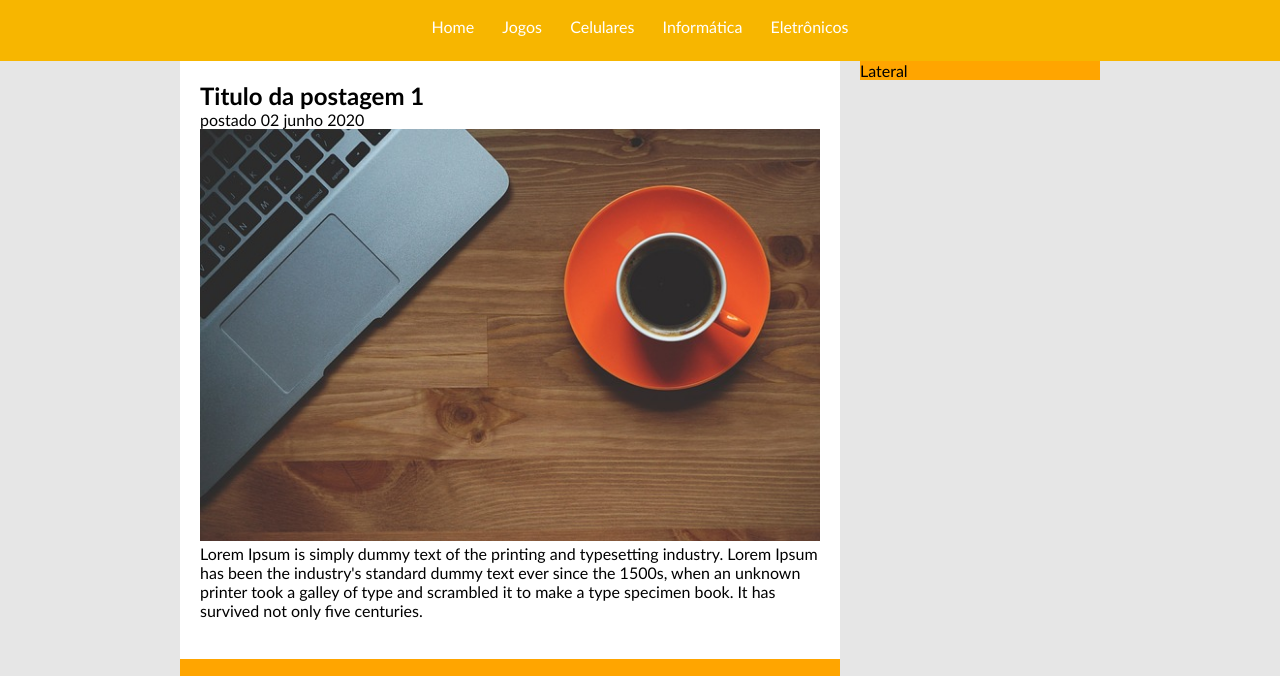
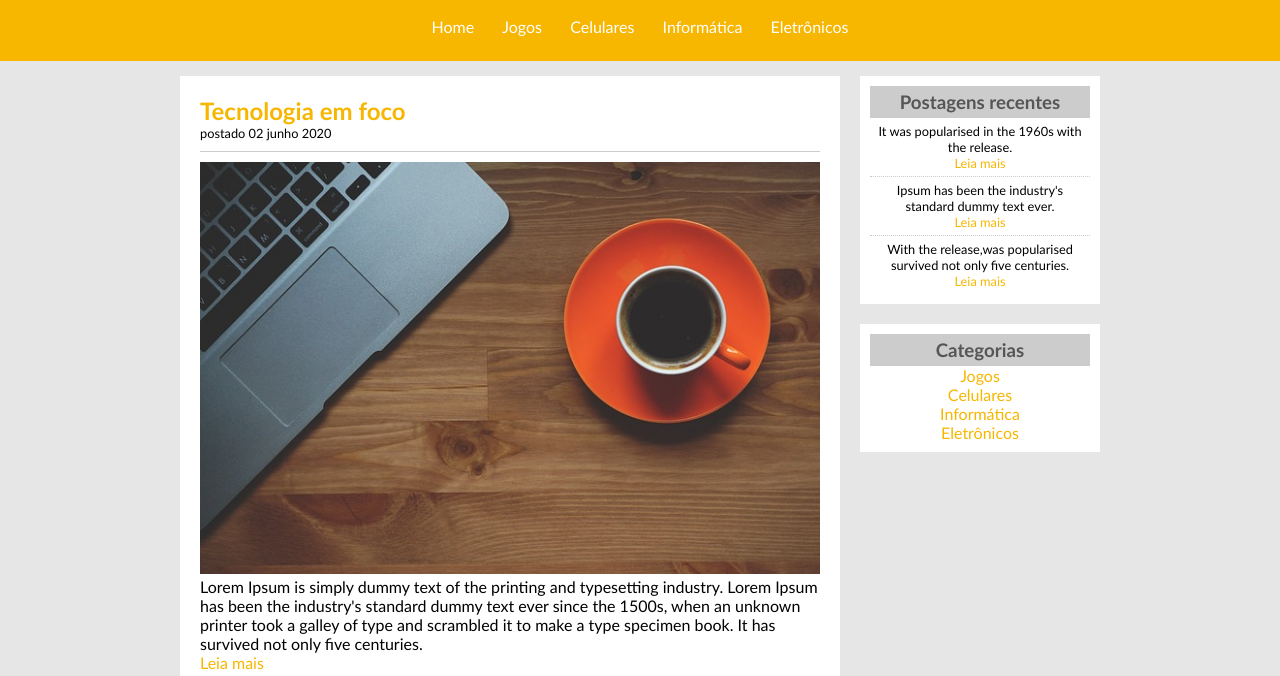
Before and after one commit to Daniel-Andrade-Silva/tecblog, a plain HTML site: page index.html in a window 1280 px wide. Shown: the part 76-752 px from the top of the page. Drawn offline with Linux system fonts and the light colour scheme.

Commit message:
projeto finalizado

```diff
--- a/css/style.css
+++ b/css/style.css
@@ -30,11 +30,7 @@ body {
 #area-principal {
     width: 920px;
     margin: 0 auto;
-}
-
-#area-postagens,
-#area-lateral {
-    background: orange;
+    padding: 15px;
 }
 
 #area-postagens {
@@ -48,9 +44,22 @@ body {
     background: white;
 }
 
+.conteudo-lateral {
+    background: white;
+    padding: 10px;
+    margin-bottom: 20px;
+}
+
 #area-lateral {
     width: 240px;
     float: right;
+    text-align: center;
+}
+
+.postagem-lateral {
+    font-size: 0.8em;
+    padding: 5px;
+    border-bottom: 1px dotted #ccc;
 }
 
 #rodape {
@@ -71,13 +80,23 @@ a {
 
 a:link,
 a:visited {
+    color: #f7b600;
+}
+
+a:hover {
+    text-decoration: underline;
+}
+
+#area-cabecalho a:link,
+#area-cabecalho a:visited {
     color: #fff;
     padding: 8px 12px;
 }
 
-a:hover {
+#area-cabecalho a:hover {
     color: #f7b600;
     background: #fff;
+    text-decoration: none;
 }
 
 
@@ -90,6 +109,24 @@ h1 {
     font-size: 2.5em;
 }
 
+h2 {
+    color: #f7b600;
+}
+
+h3 {
+    color: #565656;
+    background: #ccc;
+    padding: 5px;
+}
+
 .branco {
     color: white;
 }
+
+.data-postagem {
+    font-size: 0.8em;
+    border-bottom: 1px solid #ccc;
+    padding-bottom: 10px;
+    margin-bottom: 10px;
+    display: block;
+}
--- a/index.html
+++ b/index.html
@@ -29,10 +29,10 @@
     <div id="area-principal">
 
         <div id="area-postagens">
-            <!-- ABERTURA POSTAGEM -->
+            <!-- ABERTURA POSTAGEM 1 -->
             <div class="postagem">
-                <h2>Titulo da postagem 1</h2>
-                <span>postado 02 junho 2020</span>
+                <h2>Tecnologia em foco</h2>
+                <span class="data-postagem">postado 02 junho 2020</span>
                 <img width="620px" src="img/imagem1.jpg" alt="">
                 <p>
                     Lorem Ipsum is simply dummy text of the printing and typesetting industry. Lorem Ipsum has been the industry's standard dummy text ever since the 1500s, when an unknown printer took a galley of type and scrambled it to make a type specimen book. It has
@@ -41,10 +41,53 @@
                 <a href="">Leia mais</a>
             </div>
             <!-- // FECHAMENTO POSTAGEM -->
+            <!-- ABERTURA POSTAGEM 2-->
+            <div class="postagem">
+                <h2>Aprenda a programar hoje</h2>
+                <span class="data-postagem">postado 25 junho 2020</span>
+                <img width="620px" src="img/imagem2.jpg" alt="">
+                <p>
+                    Dummy text of the printing and typesetting industry. Lorem Ipsum has been the industry's standard dummy text ever since the 1500s, when an unknown printer took a galley of type and scrambled it to make a type specimen book. It has survived not only five
+                    centuries.
+                </p>
+                <a href="">Leia mais</a>
+            </div>
+            <!-- // FECHAMENTO POSTAGEM -->
 
         </div>
+
         <div id="area-lateral">
-            Lateral
+
+            <div class="conteudo-lateral">
+                <h3>Postagens recentes</h3>
+
+                <div class="postagem-lateral">
+                    <p>It was popularised in the 1960s with the release.</p>
+                    <a href="">Leia mais</a>
+                </div>
+
+                <div class="postagem-lateral">
+                    <p>Ipsum has been the industry's standard dummy text ever.</p>
+                    <a href="">Leia mais</a>
+                </div>
+
+                <div class="postagem-lateral" style="border-bottom: none;">
+                    <p>With the release,was popularised survived not only five centuries.</p>
+                    <a href="">Leia mais</a>
+                </div>
+
+            </div>
+
+            <div class="conteudo-lateral">
+                <h3>Categorias</h3>
+
+                <a href="">Jogos</a><br>
+                <a href="">Celulares</a><br>
+                <a href="">Informática</a><br>
+                <a href="">Eletrônicos</a><br>
+
+            </div>
+
         </div>
 
         <div id="rodape">
```
